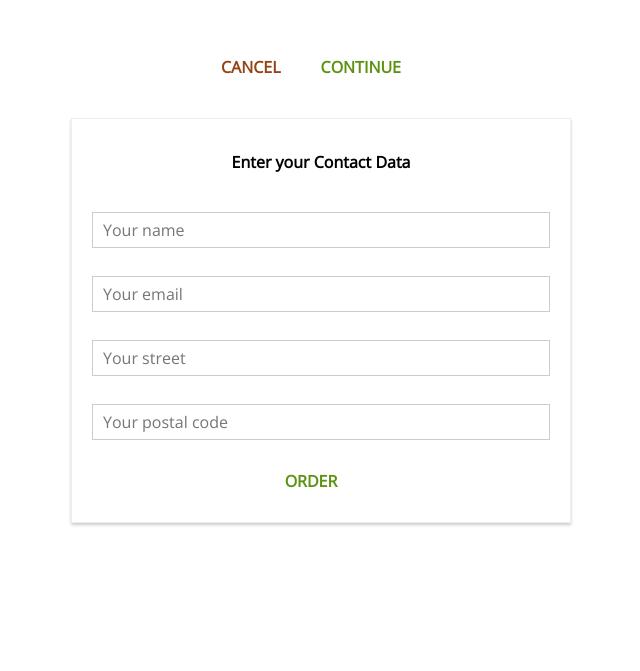
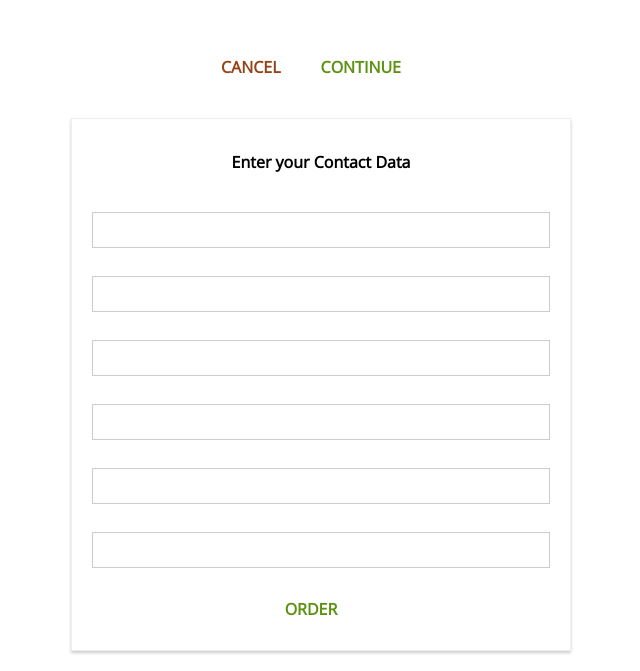
Before and after one commit to atsianis/BurgerApp, a React app: page /checkout/contact-data in a window 1280 px wide. Shown: the part 700-1371 px from the top of the page, without its empty margins (319-959 px from the left). Before the commit the page ends 1243 px from the top, so only its background shows below. Built offline with nearby package versions, Linux system fonts and the light colour scheme.

Commit message:
render inputs dynamically

```diff
--- a/src/containers/Checkout/ContactData/ContactData.js
+++ b/src/containers/Checkout/ContactData/ContactData.js
@@ -102,29 +102,26 @@ class contactData extends Component {
   };
 
   render() {
+
+    const formElementsArray = [];
+    for (let key in this.state.orderForm){
+      formElementsArray.push({
+        id:key,
+        config: this.state.orderForm[key]
+      });
+    }
+
     let form = (
       <React.Fragment>
         <h4>Enter your Contact Data</h4>
         <form>
-          <Input inputtype="input" type="text" name="name" placeholder="Your name" />
-          <Input
-            inputtype="input"
-            type="email"
-            name="email"
-            placeholder="Your email"
-          />
-          <Input
-            inputtype="input"
-            type="text"
-            name="street"
-            placeholder="Your street"
-          />
-          <Input
-            inputtype="input"
-            type="text"
-            name="postal"
-            placeholder="Your postal code"
-          />
+          {formElementsArray.map(formElement => (
+            <Input
+              key={formElement.id}
+              elementType={formElement.config.elementType}
+              elementConfig={formElement.config.elementConfig}
+              value={formElement.config.value} />
+          ))}
           <Button btnType="Success" clicked={this.orderHandler}>
             ORDER
           </Button>
```
